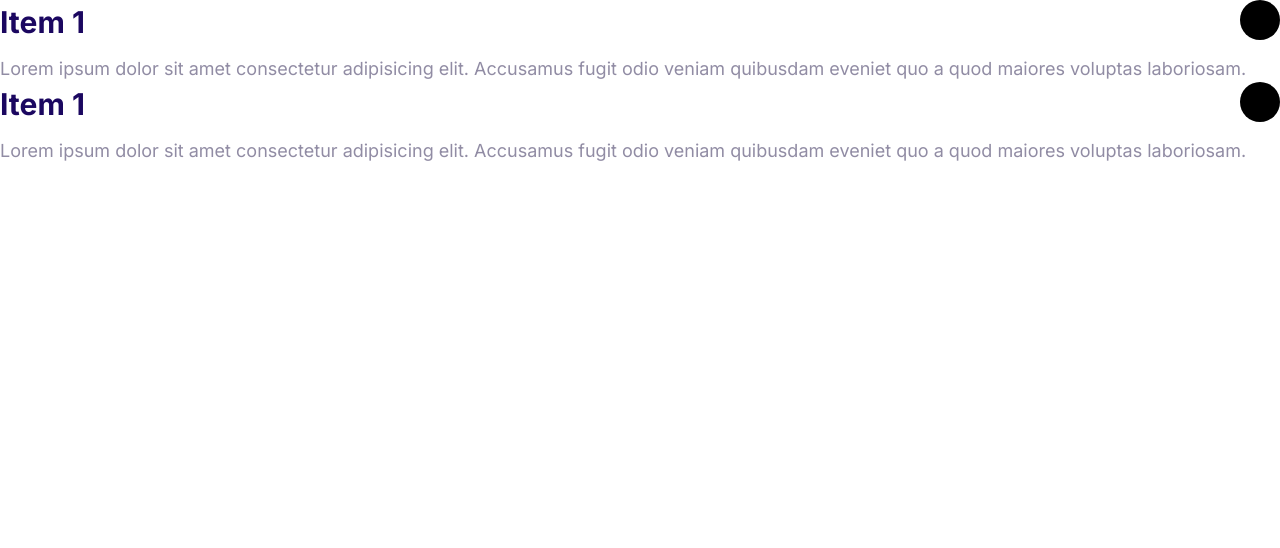
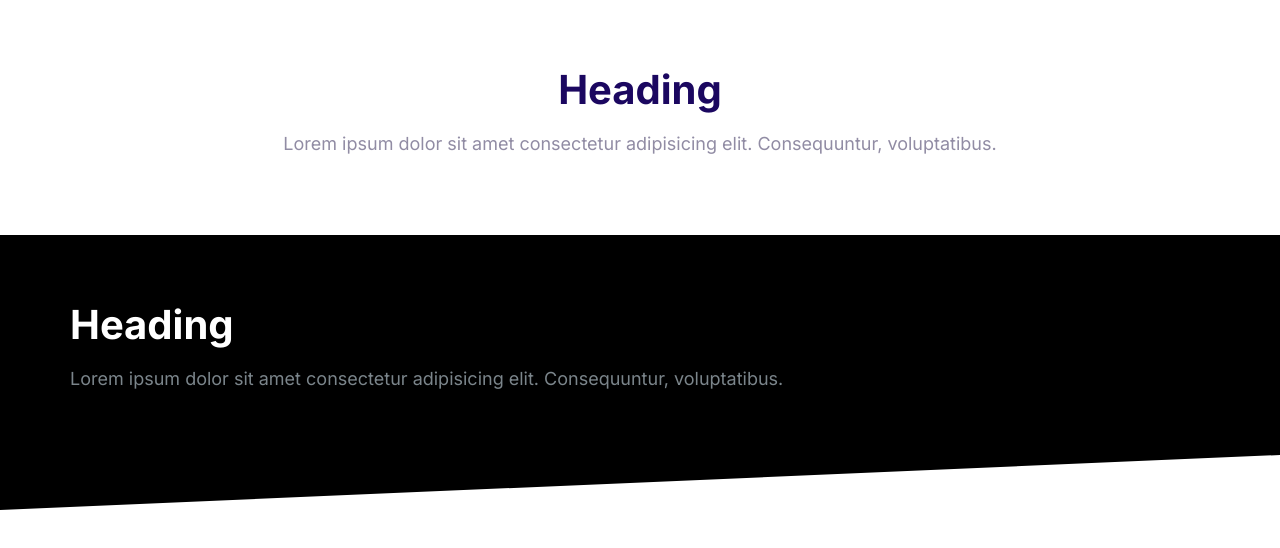
Before and after one commit to lgrizo/moshify, a plain HTML site: page index.html in a window 1280 px wide. Drawn offline with Linux system fonts and the light colour scheme.

Commit message:
Build block components

```diff
--- a/css/styles.css
+++ b/css/styles.css
@@ -564,3 +564,41 @@ a {
     max-height: 100vh;
     opacity: 1;
 }
+
+/* Blocks */
+.block {
+    --padding-vertical: 6rem;
+    padding: var(--padding-vertical) 2rem;
+}
+
+.block__heading {
+    margin-top: 0;
+}
+
+.block--dark {
+    background: #000;
+    color: #7b858b;
+}
+
+.block--dark .block__heading {
+    color: #fff;
+}
+
+.block--skewed-right {
+    clip-path: polygon(0% 0%, 100% 0%, 100% 100%, 0% 80%);
+    padding-bottom: calc(var(--padding-vertical) + 4rem);
+}
+
+.block--skewed-left {
+    clip-path: polygon(0% 0%, 100% 0%, 100% 80%, 0% 100%);
+    padding-bottom: calc(var(--padding-vertical) + 4rem);
+}
+
+.block__header {
+    text-align: center;
+}
+
+.container {
+    max-width: 1140px;
+    margin: 0 auto;
+}
--- a/index.html
+++ b/index.html
@@ -14,30 +14,24 @@
   <link rel="stylesheet" href="css/normalize.css" />
   <link rel="stylesheet" href="css/styles.css" />
   <body>
-    <div class="collapsible collapsible--expanded">
-      <header class="collapsible__header">
-        <h2 class="collapsible__heading">Item 1</h2>
-        <svg class="icon icon--secondary collapsible__chevron">
-          <use xlink:href="images/sprite.svg#chevron"></use>
-        </svg>
+    <section class="block container">
+      <header class="block__header">
+        <h2 class="block__heading">Heading</h2>
+        <p>
+          Lorem ipsum dolor sit amet consectetur adipisicing elit. Consequuntur,
+          voluptatibus.
+        </p>
       </header>
-      <div class="collapsible__content">
-        Lorem ipsum dolor sit amet consectetur adipisicing elit. Accusamus fugit
-        odio veniam quibusdam eveniet quo a quod maiores voluptas laboriosam.
+    </section>
+    <section class="block block--dark block--skewed-left">
+      <div class="container">
+        <h2 class="block__heading">Heading</h2>
+        <p>
+          Lorem ipsum dolor sit amet consectetur adipisicing elit. Consequuntur,
+          voluptatibus.
+        </p>
       </div>
-    </div>
-    <div class="collapsible collapsible--expanded">
-      <header class="collapsible__header">
-        <h2 class="collapsible__heading">Item 1</h2>
-        <svg class="icon icon--secondary collapsible__chevron">
-          <use xlink:href="images/sprite.svg#chevron"></use>
-        </svg>
-      </header>
-      <div class="collapsible__content">
-        Lorem ipsum dolor sit amet consectetur adipisicing elit. Accusamus fugit
-        odio veniam quibusdam eveniet quo a quod maiores voluptas laboriosam.
-      </div>
-    </div>
+    </section>
     <script src="js/main.js"></script>
   </body>
 </html>
```
Also changed, not shown: components/blocks.html (added, +18 -0 lines), components/collapsible.html (+0 -1 lines).
